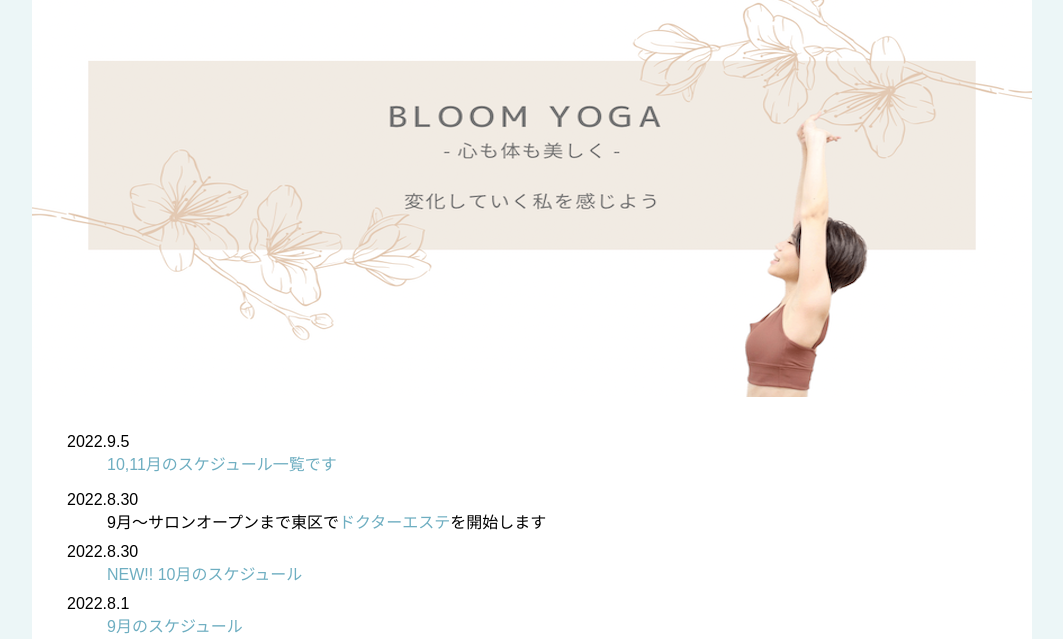
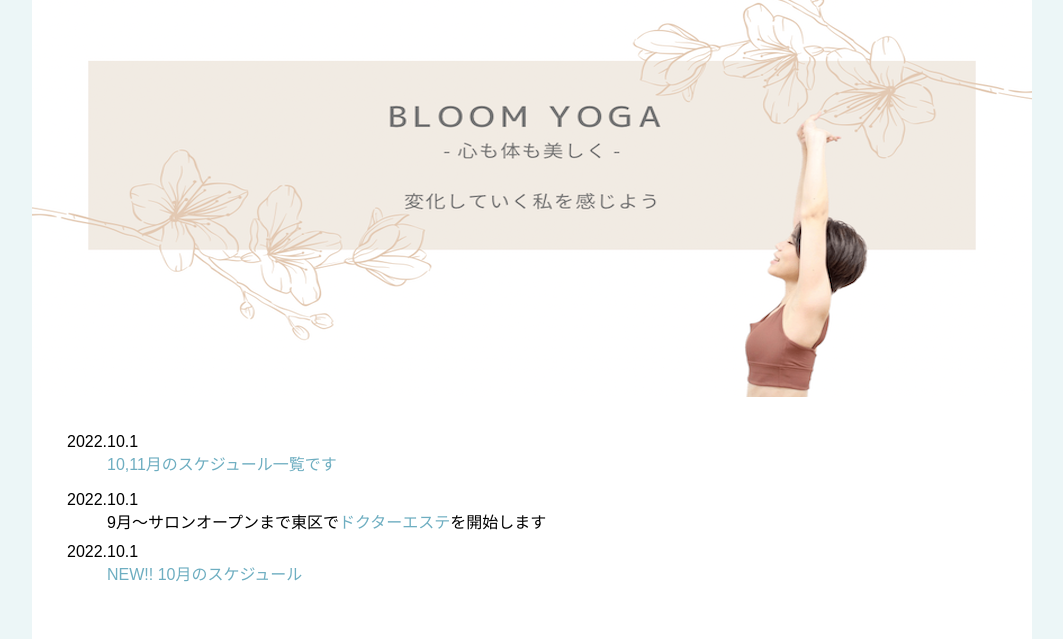
Before and after one commit to pn496/yoga, a plain HTML site: page index.html in a window 1280 px wide. Shown: the part 151-790 px from the top of the page, without its empty margins (108-1171 px from the left). Drawn offline with nearby package versions, Linux system fonts and the light colour scheme; a web font is replaced by a local one.

Commit message:
Add files via upload

```diff
--- a/index.html
+++ b/index.html
@@ -125,19 +125,19 @@
       </section>
       <section>
         <dl class="update" id="Bloom">
-          <dt>2022.9.5</dt>
+          <dt>2022.10.1</dt>
           <dd><a href="img/10_11.pdf" alt="10,11スケジュール">10,11月のスケジュール一覧です</a>
           </dd>
           <dl class="update" id="Bloom">
-            <dt>2022.8.30</dt>
+            <dt>2022.10.1</dt>
             <dd>9月〜サロンオープンまで東区で<a href="img/docter1.jpg" alt="ドクターエステ">ドクターエステ</a>を開始します
             </dd>
-            <dt>2022.8.30</dt>
+            <dt>2022.10.1</dt>
             <dd><a href="img/sch10_2022.jpg" alt="10月のスケジュール">NEW!! 10月のスケジュール</a>
             </dd>
-            <dt>2022.8.1</dt>
+            <!-- <dt>2022.8.1</dt>
             <dd><a href="img/sch9_2022.jpg" alt="9月のスケジュール">9月のスケジュール</a>
-            </dd>
+            </dd> -->
           </dl>
           <h2>Bloom</h2>
           <p>
```
